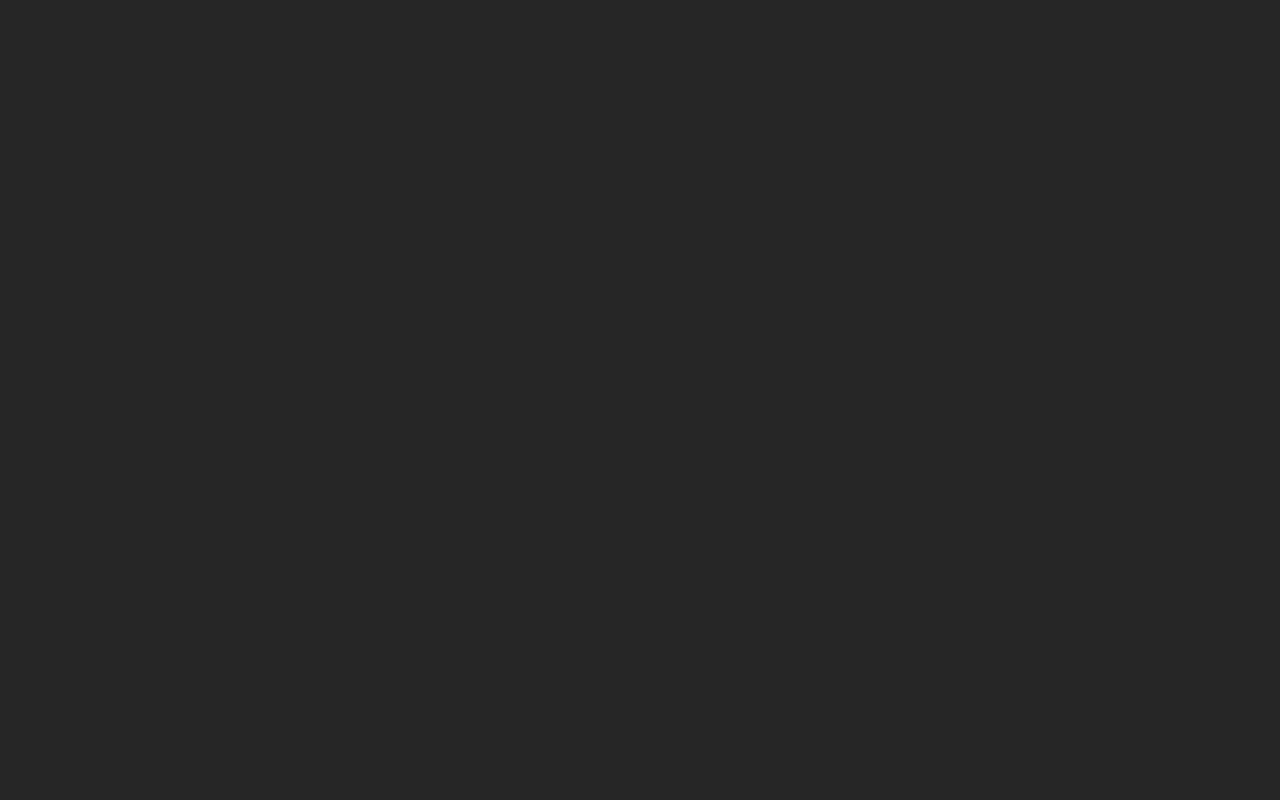
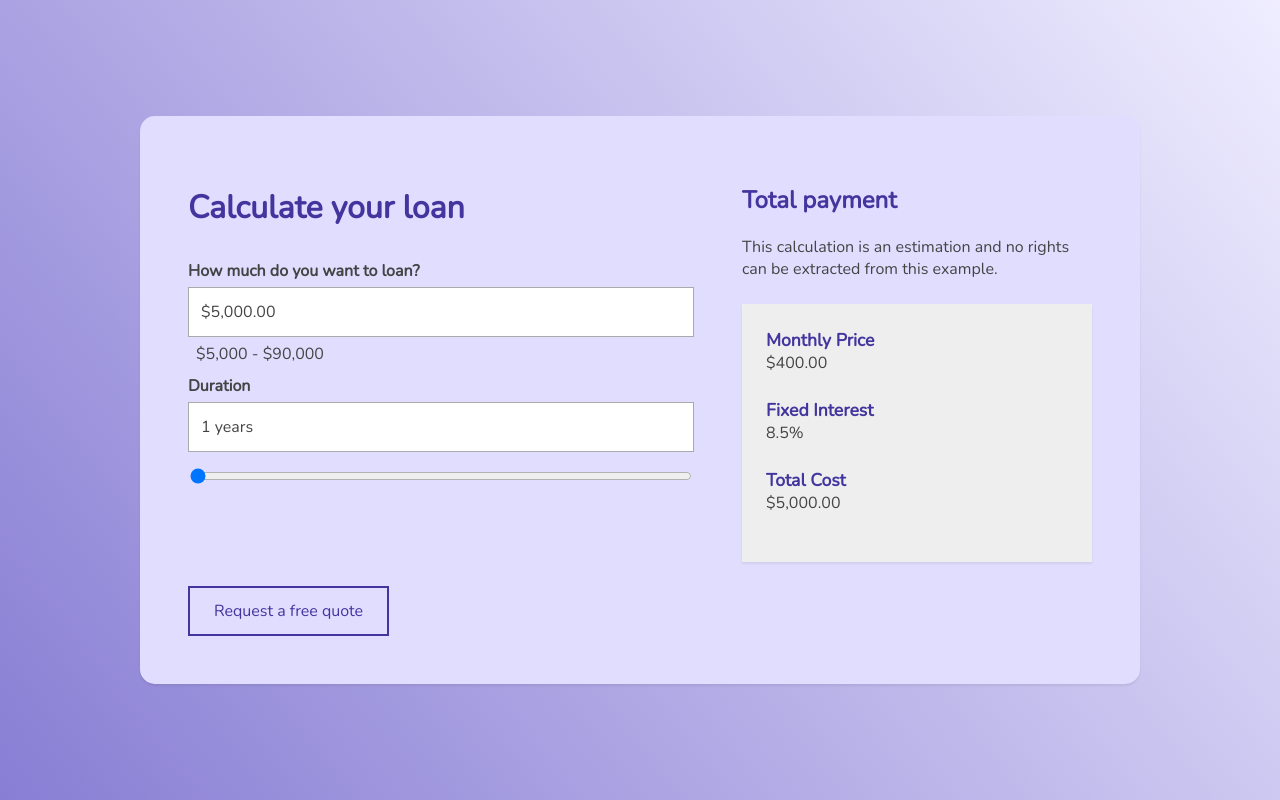
Before and after one commit to Canepaper/personal-nuxt, a Nuxt app: page /examples/loan in a window 1280 px wide. Before the commit this address had no page. Built offline with nearby package versions, Linux system fonts and the light colour scheme.

Commit message:
loan example

```diff
--- a/assets/css/main.scss
+++ b/assets/css/main.scss
@@ -1,5 +1,7 @@
 @import url('https://fonts.googleapis.com/css2?family=Kalam:wght@300&family=Roboto:wght@300&display=swap');
 @import "https://fonts.googleapis.com/css?family=Material+Icons|Material+Icons+Outlined|Material+Icons+Round";
+
+
 
 
 * {
--- a/pages/demos.vue
+++ b/pages/demos.vue
@@ -137,6 +137,21 @@ export default {
 					link: "examples/gallery",
 
 					image: "gallery.png",
+				},
+				{
+					title: {
+						en: "Loan Interest Calculator",
+						nl: "Rente Berekening"
+					},
+
+					description: {
+						en: "A loan calculator written in Vue.",
+						nl: "Leningen berekenen in Vue"
+					},
+
+					link: "examples/loan",
+
+					image: "loan.png"
 				},
 				{
 					title: {
--- /dev/null
+++ b/pages/examples/loan.vue
@@ -0,0 +1,349 @@
+<template>
+    <div class="center">
+
+        <div class="card">
+
+            <div class="card-content">
+                <div class="card-content-user-input">
+                    <h1>Calculate your loan</h1>
+                    <label for="amount">How much do you want to loan?</label>
+                    <input v-model="formatAmount" type="text" name="amount"
+                        @blur="amountInputActive = false" @focus="amountInputActive = true"
+                        :class="{ 'invalid-value': !validTotalAmount }" @change="calculateTotalCost" />
+
+                    <span class="warning-text input-detail" v-if="!validTotalAmount">Please select a value between 5000 and
+                        90000</span>
+                    <span class="input-detail" v-else>$5,000 - $90,000</span>
+
+                    <label for="duration">Duration</label>
+                    <input v-model="formatYears" type="text" name="amount" />
+
+                    <input type="range" v-model="duration" name="" id="" min="1" max="10" @change="calculateTotalCost">
+                </div>
+
+                <div class="card-content-payment">
+                    <h2>Total payment</h2>
+                    <span class="payment-description">This calculation is an estimation and no rights can be extracted from
+                        this example.</span>
+
+                    <div class="payment-details">
+
+                        <b class="detail-heading">Monthly Price</b>
+                        <span class="detail-field">{{ formattedDollarValue(monthlyPrice) }}</span>
+
+                        <b class="detail-heading">Fixed Interest</b>
+                        <span class="detail-field">8.5%</span>
+
+                        <b class="detail-heading">Total Cost</b>
+                        <span class="detail-field">{{ formattedDollarValue(totalCost) }}</span>
+
+                    </div>
+
+
+                </div>
+            </div>
+
+            <div class="card-actions">
+                <button>Request a free quote</button>
+            </div>
+
+        </div>
+
+
+
+    </div>
+</template>
+
+<script>
+
+definePageMeta({
+    layout: "example",
+});
+
+export default {
+    data() {
+        return {
+            amountInputActive: false,
+            interest: 8.5,
+            totalAmount: 5000,
+            duration: 1,
+            totalCost: 5000,
+            monthlyPrice: 400
+        }
+    },
+
+    methods: {
+
+        calculateTotalCost() {
+            let addedCost = 0
+            let monthlyInterest = this.interest / 12
+            let months = this.duration * 12
+
+            let remainingAmount = this.totalAmount
+
+            for (let i = 0; i < months; i++) {
+                addedCost += remainingAmount * monthlyInterest / 100
+                remainingAmount -= this.totalAmount / months
+                console.log(remainingAmount, addedCost)
+            }
+
+            this.totalCost = this.totalAmount + addedCost
+            this.monthlyPrice = this.totalAmount / months
+        },
+
+        calculateMonthlyCost(value) {
+            return this.totalAmount / 12
+        },
+
+        formattedDollarValue(value) {
+            // Format the integer as a dollar value
+            return value.toLocaleString('en-US', {
+                style: 'currency',
+                currency: 'USD',
+            });
+        },
+    },
+
+    computed: {
+
+        // formatAmount(){
+        //     return this.formattedDollarValue(this.totalAmount)
+        // },
+
+        validTotalAmount() {
+            return (this.totalAmount >= 5000 && this.totalAmount <= 90000)
+        },
+
+        formatAmount: {
+            get() {
+                if (this.amountInputActive) {
+                    return this.totalAmount;
+                } else {
+                    return this.formattedDollarValue(this.totalAmount)
+                }
+
+            },
+
+            set(val) {
+                this.totalAmount = parseInt(val);
+
+                if(isNaN(val)) {
+                    this.totalAmount = 0
+                }
+            }
+        },
+
+
+        formatYears() {
+            return `${this.duration} years`
+        },
+
+        formattedValue(value) {
+            return this.formattedValue(value)
+        },
+
+        formattedTotalCost() {
+            return this.formattedDollarValue(this.totalCost)
+        }
+    }
+}
+</script>
+
+<style lang="scss" scoped>
+@import url('https://fonts.googleapis.com/css2?family=Nunito&display=swap');
+@import url("https://fonts.googleapis.com/css2?family=Material+Symbols+Outlined:opsz,wght,FILL,GRAD@20..48,100..700,0..1,-50..200");
+
+
+* {
+    --text: #444;
+    --gray: #eee;
+    --background: #ccc5ff;
+    --card: #e0ddff;
+    --primary: #887ed4;
+    --primary-dark: #42359e;
+    --borders: #aaa;
+    font-family: 'Nunito', sans-serif;
+    box-sizing: border-box;
+    color: #444;
+}
+
+h1,
+h2 {
+    color: var(--primary-dark);
+}
+
+body {
+    background-color: #cfb0b0 !important;
+}
+
+.card-content-payment {
+    display: flex;
+    flex-direction: column;
+    width: 350px;
+}
+
+.logo {
+    img {
+        width: 400px;
+    }
+}
+
+.payment-details {
+    width: 100%;
+    background: #eee;
+    padding: 24px;
+    display: flex;
+    flex-direction: column;
+    box-shadow: 0 2px 2px 0 rgba(34, 34, 34, .08);
+}
+
+.payment-description {
+    margin-bottom: 24px;
+}
+
+.detail-heading {
+    color: var(--primary-dark);
+    font-size: 1.1rem;
+}
+
+.detail-field {
+    margin-bottom: 24px;
+}
+
+.card-content-user-input {
+    display: flex;
+    flex-direction: column;
+    flex-grow: 1;
+    // padding: 20px;
+}
+
+.material-symbols-outlined {
+    font-variation-settings:
+        'FILL' 0,
+        'wght' 400,
+        'GRAD' 0,
+        'opsz' 24
+}
+
+.center {
+    height: 100vh;
+    padding: 24px;
+    display: flex;
+    align-items: center;
+    justify-content: center;
+    flex-direction: column;
+    background: rgb(239, 237, 255);
+    background: linear-gradient(232deg, rgba(239, 237, 255, 1) 0%, rgba(136, 126, 212, 1) 100%);
+}
+
+.card {
+    animation: appear 1s;
+    max-width: 1000px;
+    width: 100%;
+    padding: 48px;
+    border-radius: 15px;
+    background: var(--card);
+    box-shadow: 0 2px 2px 0 rgba(34, 34, 34, .08);
+}
+
+.warning-text {
+    font-weight: bold;
+    color: crimson;
+}
+
+.input-detail {
+    margin-top: -8px;
+    margin-left: 8px;
+}
+
+.card-content {
+    width: 100%;
+    display: flex;
+    gap: 48px;
+}
+
+.card-actions {
+    margin-top: 24px;
+}
+
+input[type=text] {
+    height: 50px;
+    border: 1px solid var(--borders);
+    margin-bottom: 14px;
+    // border-radius: 12px;
+    // color: var(--primary-dark);
+    font-size: 1rem;
+    padding: 12px;
+}
+
+.invalid-value {
+    border: 2px solid crimson !important;
+}
+
+button {
+    height: 50px;
+    // border-radius: 10px;
+    border: 2px solid var(--primary-dark);
+    background: none;
+    color: var(--primary-dark);
+    font-weight: 400;
+    font-size: 1rem;
+    cursor: pointer;
+    padding: 0px 24px;
+    transition: 0.5s;
+
+    &:hover {
+        background: var(--primary-dark);
+        color: #fff;
+    }
+}
+
+label {
+    margin-top: 10px;
+    font-weight: 600;
+    margin-bottom: 5px;
+}
+
+@keyframes appear {
+
+    from {
+        opacity: 0;
+        transform: translateY(30%);
+    }
+
+    to {
+        opacity: 1;
+        transform: translateY(0%);
+    }
+
+}
+
+@media (max-width: 767px) {
+    .card {
+        margin: 0;
+    }
+}
+
+@media screen and (max-width: 880px) {
+
+    .center {
+        height: auto;
+        padding: 0;
+    }
+
+    .card-content {
+        display: flex;
+        flex-direction: column;
+    }
+
+    .card {
+        border-radius: 0;
+        padding: 24px;
+        width: 100%;
+    }
+
+    .card-content-payment {
+        width: 100%;
+    }
+}
+</style>
```
Also changed, not shown: public/images/loan.png (added), public/images/world-bank.png (added).
